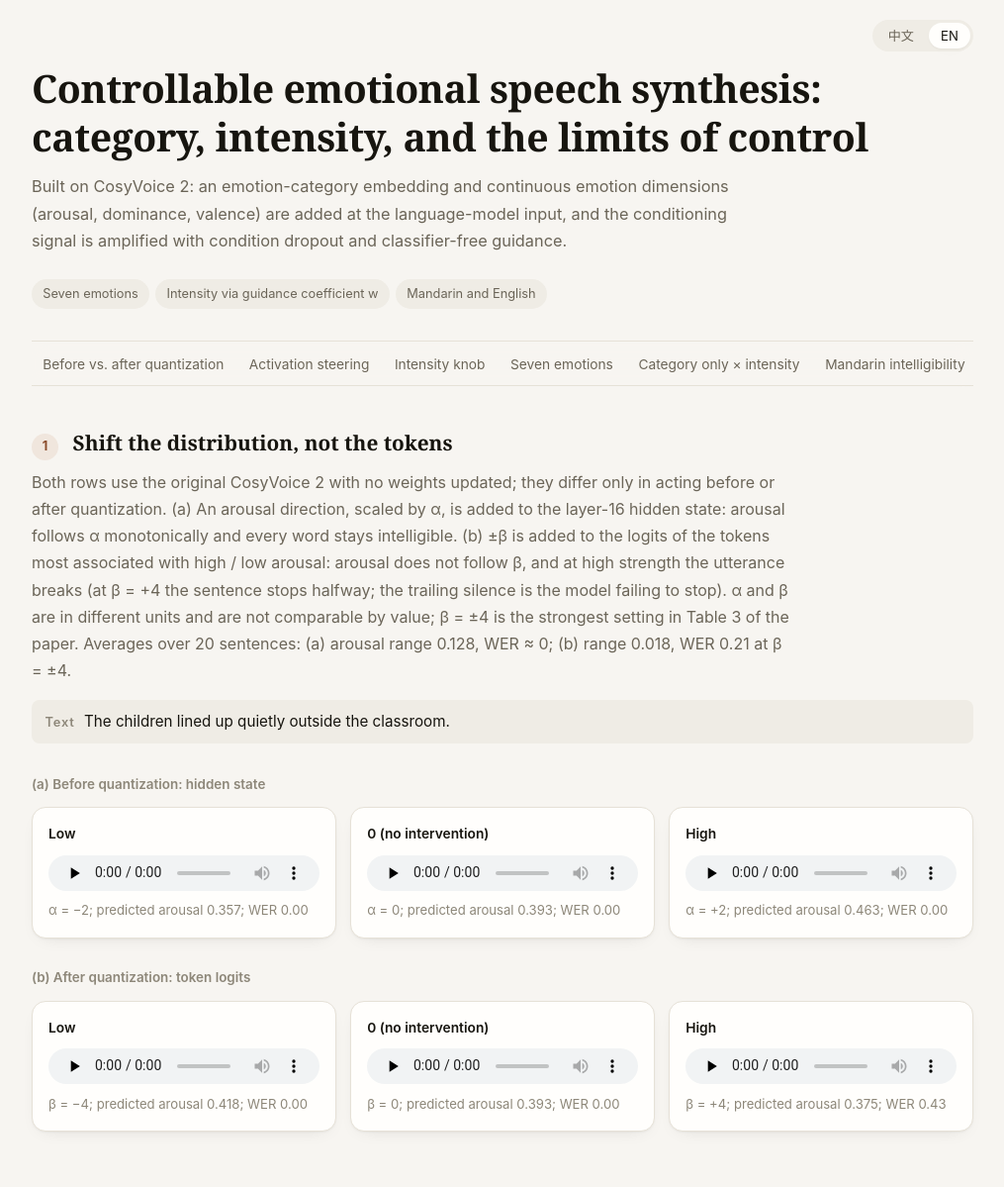
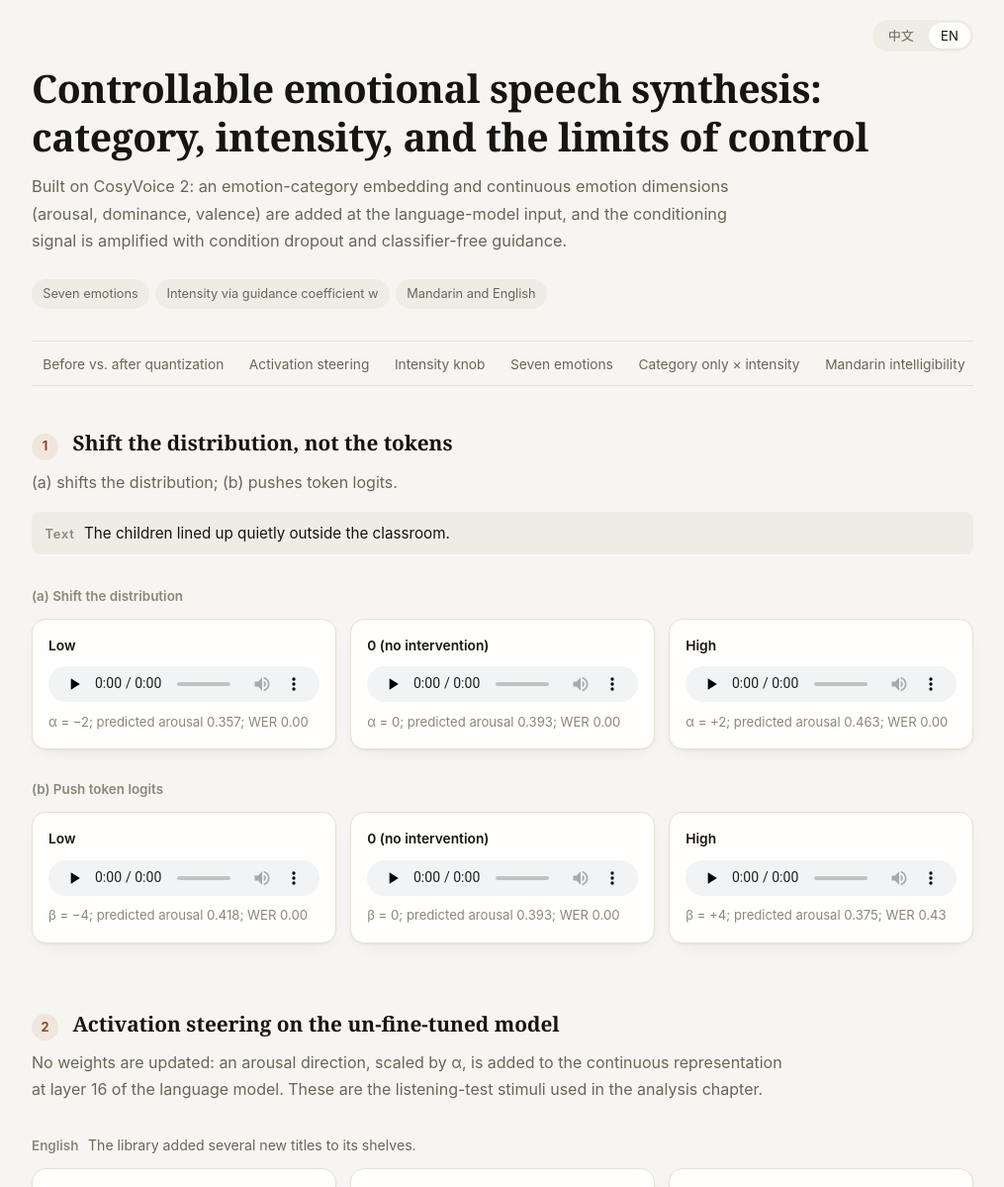
Before and after one commit to AChunFish/emotion-tts-demo, a plain HTML site: page docs/index.html in a window 1280 px wide. Shown: the top 1199 px of the page at 99% size, without its empty margins (132-1147 px from the left). Drawn offline with Linux system fonts and the light colour scheme.

Commit message:
Shorten the section 1 description

```diff
--- a/docs/index.html
+++ b/docs/index.html
@@ -101,10 +101,10 @@ a:focus-visible,audio:focus-visible,button:focus-visible{outline:2px solid var(-
 <nav><ol><li><a href="#dissociation"><span class="zh">量化前後的介入</span><span class="en">Before vs. after quantization</span></a></li><li><a href="#steering"><span class="zh">表徵方向注入</span><span class="en">Activation steering</span></a></li><li><a href="#intensity"><span class="zh">強度旋鈕</span><span class="en">Intensity knob</span></a></li><li><a href="#emotions"><span class="zh">七類情緒</span><span class="en">Seven emotions</span></a></li><li><a href="#emoid_w"><span class="zh">只給類別 × 強度</span><span class="en">Category only × intensity</span></a></li><li><a href="#cer"><span class="zh">中文可懂度</span><span class="en">Mandarin intelligibility</span></a></li></ol></nav>
 <section id="dissociation">
 <div class="sec-head"><span class="num">1</span><h2><span class="zh">推動分佈，而不是推動 token</span><span class="en">Shift the distribution, not the tokens</span></h2></div>
-<p class="lead"><span class="zh">兩列皆在未微調的原始 CosyVoice 2 上進行，不更新任何權重，唯一差別在於作用於量化之前或之後。(a) 於語言模型第 16 層的隱藏狀態加上 α 倍的激發度方向：情緒隨 α 單調變化，且字字清楚。(b) 對與高／低激發度最相關的 token 的輸出分數加減 β：激發度不隨 β 變化，強度高時反而破壞語音（β = +4 時句子在中途中斷，其後的靜音為模型未正常結束所致）。α 與 β 單位不同，數值不可直接比較；β = ±4 為論文 Table 3 的最強設定。20 句平均：(a) 激發度範圍 0.128、WER ≈ 0；(b) 範圍 0.018、β = ±4 時 WER 0.21。</span><span class="en">Both rows use the original CosyVoice 2 with no weights updated; they differ only in acting before or after quantization. (a) An arousal direction, scaled by α, is added to the layer-16 hidden state: arousal follows α monotonically and every word stays intelligible. (b) ±β is added to the logits of the tokens most associated with high / low arousal: arousal does not follow β, and at high strength the utterance breaks (at β = +4 the sentence stops halfway; the trailing silence is the model failing to stop). α and β are in different units and are not comparable by value; β = ±4 is the strongest setting in Table 3 of the paper. Averages over 20 sentences: (a) arousal range 0.128, WER ≈ 0; (b) range 0.018, WER 0.21 at β = ±4.</span></p>
+<p class="lead"><span class="zh">(a) 推動分佈；(b) 推動 token logits。</span><span class="en">(a) shifts the distribution; (b) pushes token logits.</span></p>
 <p class="shared-text"><b><span class="zh">文本</span><span class="en">Text</span></b>The children lined up quietly outside the classroom.</p>
 <div class="grid cols-3">
-<p class="rowlab"><span class="zh">(a) 量化前：注入隱藏狀態</span><span class="en">(a) Before quantization: hidden state</span></p>
+<p class="rowlab"><span class="zh">(a) 推動分佈</span><span class="en">(a) Shift the distribution</span></p>
 <div class="card">
 <span class="cond"><span class="zh">低</span><span class="en">Low</span></span>
 <audio controls preload="none" src="audio/dissociation_00.mp3"></audio>
@@ -120,7 +120,7 @@ a:focus-visible,audio:focus-visible,button:focus-visible{outline:2px solid var(-
 <audio controls preload="none" src="audio/dissociation_02.mp3"></audio>
 <p class="note"><span class="zh">α = +2；預測激發度 0.463；WER 0.00</span><span class="en">α = +2; predicted arousal 0.463; WER 0.00</span></p>
 </div>
-<p class="rowlab"><span class="zh">(b) 量化後：推 token logits</span><span class="en">(b) After quantization: token logits</span></p>
+<p class="rowlab"><span class="zh">(b) 推動 token logits</span><span class="en">(b) Push token logits</span></p>
 <div class="card">
 <span class="cond"><span class="zh">低</span><span class="en">Low</span></span>
 <audio controls preload="none" src="audio/dissociation_03.mp3"></audio>
```
